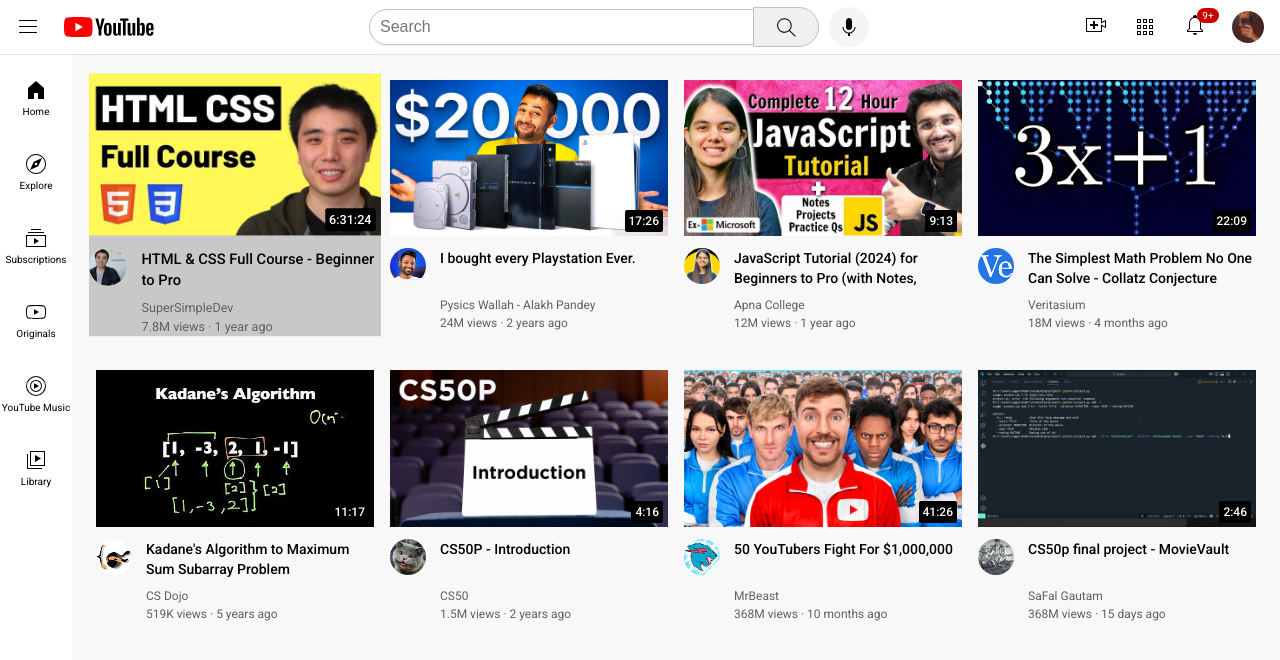
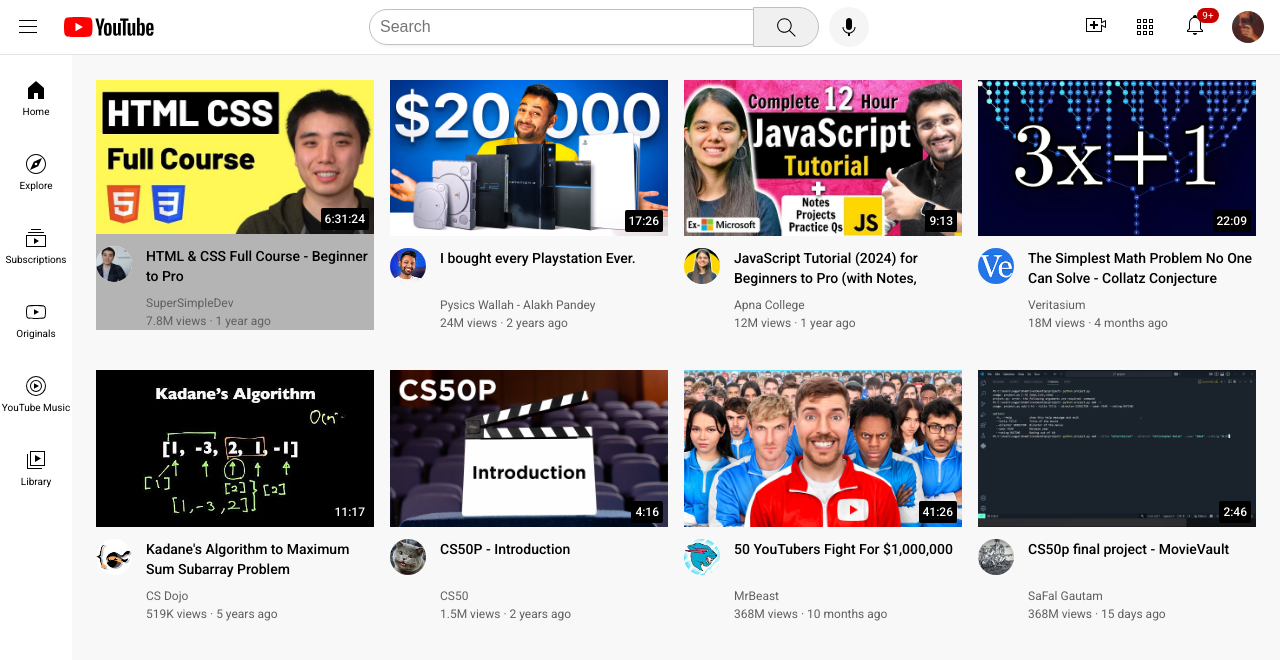
Before and after one commit to gtm-safal/Youtube-clone, a plain HTML site: page index.html in a window 1280 px wide. In both pictures the pointer is over the link 235 px from the left and 205 px from the top of the page. Drawn offline with Linux system fonts and the light colour scheme.

Commit message:
Update video.css

```diff
--- a/Styles/video.css
+++ b/Styles/video.css
@@ -39,14 +39,12 @@
 
 .video-grid {
   display: grid;
-  grid-template-columns: repeat(4, 1fr); /* Default: 4 columns */
+  grid-template-columns: repeat(4, 1fr);
   column-gap: 16px;
   row-gap: 40px;
-  transition : .01s all ease-in-out ;
 }
 .video-grid a:hover{
-  background-color: rgb(200, 200, 200);
-  transform : scale(1.05) ;
+  background-color: rgb(180, 180, 180);
 }
 
 @media (max-width: 1215px) {
```
